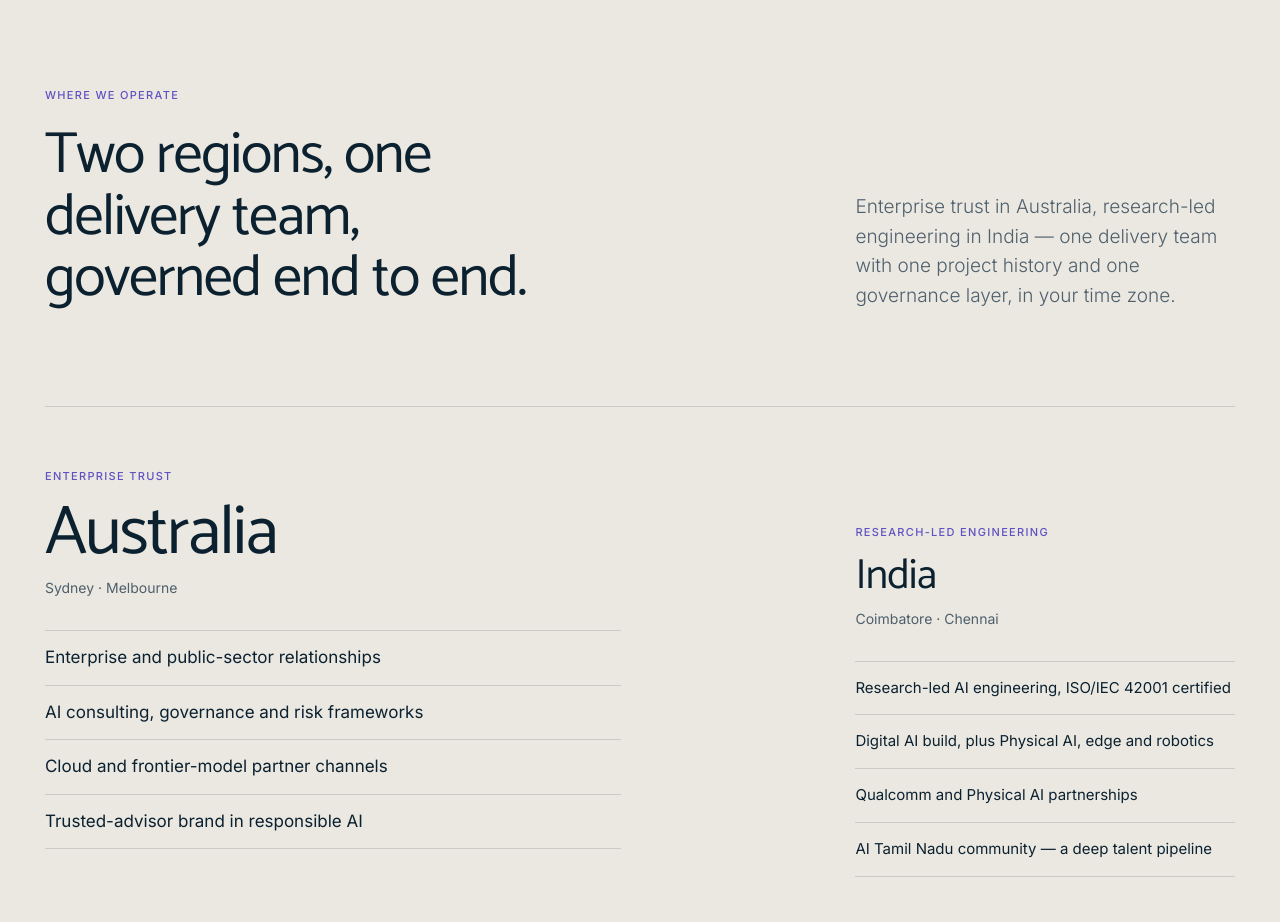
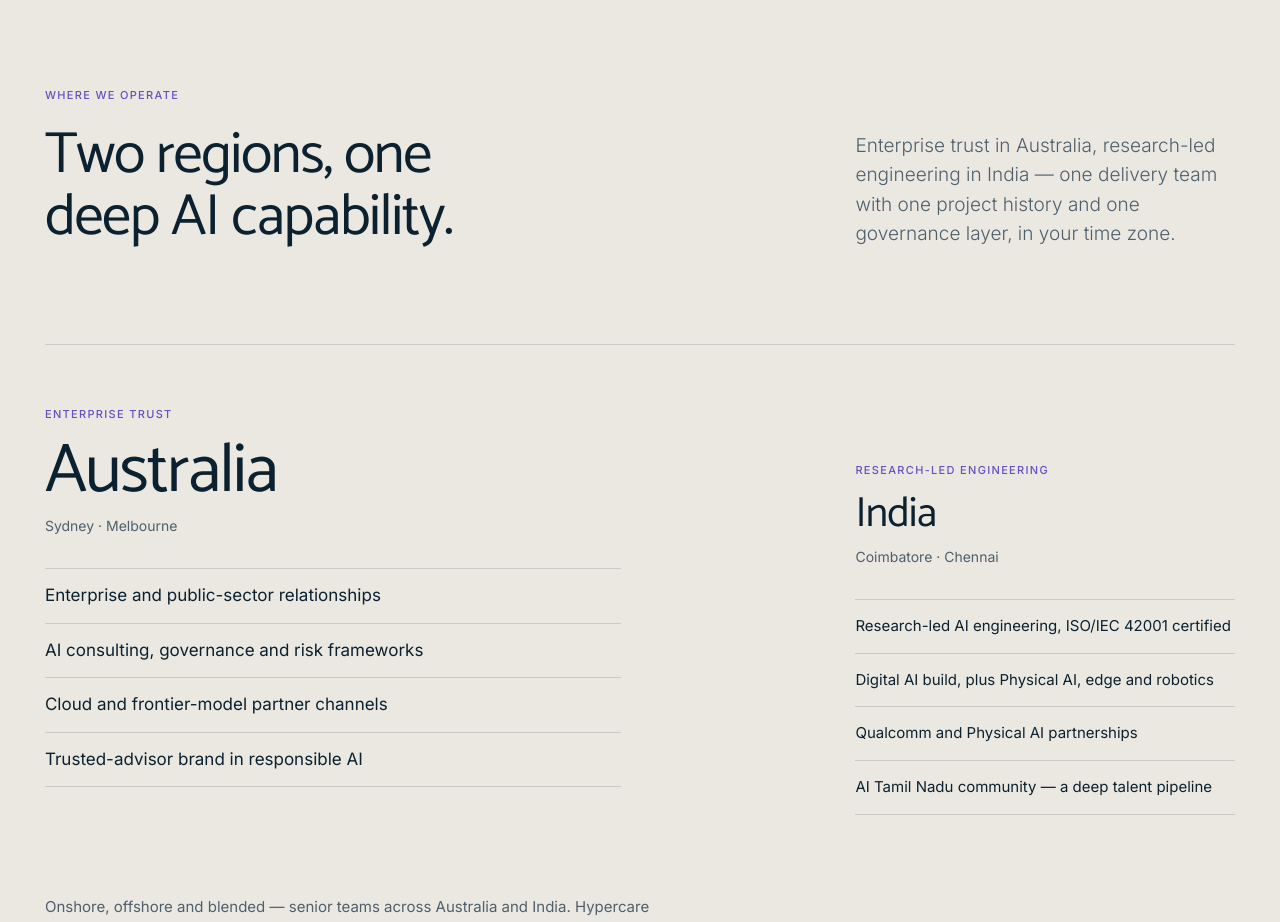
Before and after one commit to 1Goutham/Deepweaver-Demo, a Next.js app: page / in a window 1280 px wide. Shown: the part 2900-3822 px from the top of the page. Built offline with nearby package versions, Linux system fonts and the light colour scheme.

Commit message:
Regions section title: Two regions, one deep AI capability.
Co-Authored-By: Claude Fable 5.1 <noreply@anthropic.com>
Claude-Session: https://claude.ai/code/session_01GKrjJomqxogGrCNvmCvR4p

```diff
--- a/src/content/home.ts
+++ b/src/content/home.ts
@@ -34,7 +34,7 @@ export const aiNativeServices = {
 /** Two regions, one delivery team. Australia leads: the site is positioned for the Australian market. */
 export const oneStack = {
   eyebrow: "Where we operate",
-  title: "Two regions, one delivery team, governed end to end.",
+  title: "Two regions, one deep AI capability.",
   sub: "Enterprise trust in Australia, research-led engineering in India — one delivery team with one project history and one governance layer, in your time zone.",
   regions: [
     {
```
